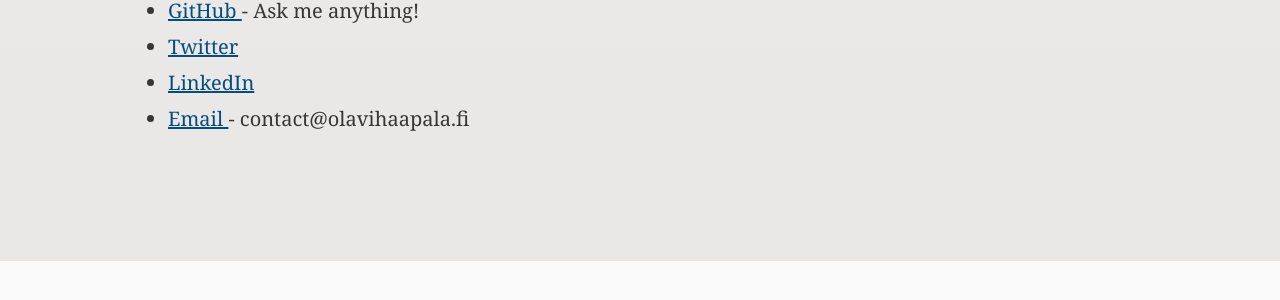
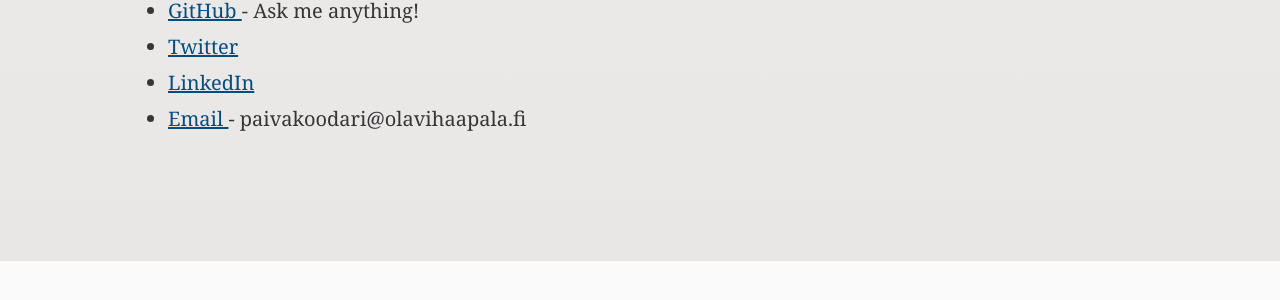
Before and after one commit to olpeh/olpeh.github.io, a Jekyll site: the page built from contact.html, in a window 1280 px wide. Shown: the part 1068-1368 px from the top of the page. Built offline with Jekyll 4.4.1, drawn with Linux system fonts in a browser that asks for light colours.

Commit message:
Change contact email to paivakoodari@olavihaapala.fi

```diff
--- a/_includes/contact.html
+++ b/_includes/contact.html
@@ -42,12 +42,12 @@
   </li>
   <li>
     <a
-      href="mailto:contact@olavihaapala.fi"
+      href="mailto:paivakoodari@olavihaapala.fi"
       target="_blank"
       rel="noopener noreferrer"
     >
       Email
     </a>
-    <span> - contact@olavihaapala.fi </span>
+    <span> - paivakoodari@olavihaapala.fi </span>
   </li>
 </ul>
--- a/_includes/footer.html
+++ b/_includes/footer.html
@@ -16,7 +16,7 @@
       Twitter
     </a>
     <a
-      href="mailto:contact@olavihaapala.fi"
+      href="mailto:paivakoodari@olavihaapala.fi"
       rel="noopener noreferrer"
       target="_blank"
     >
```
